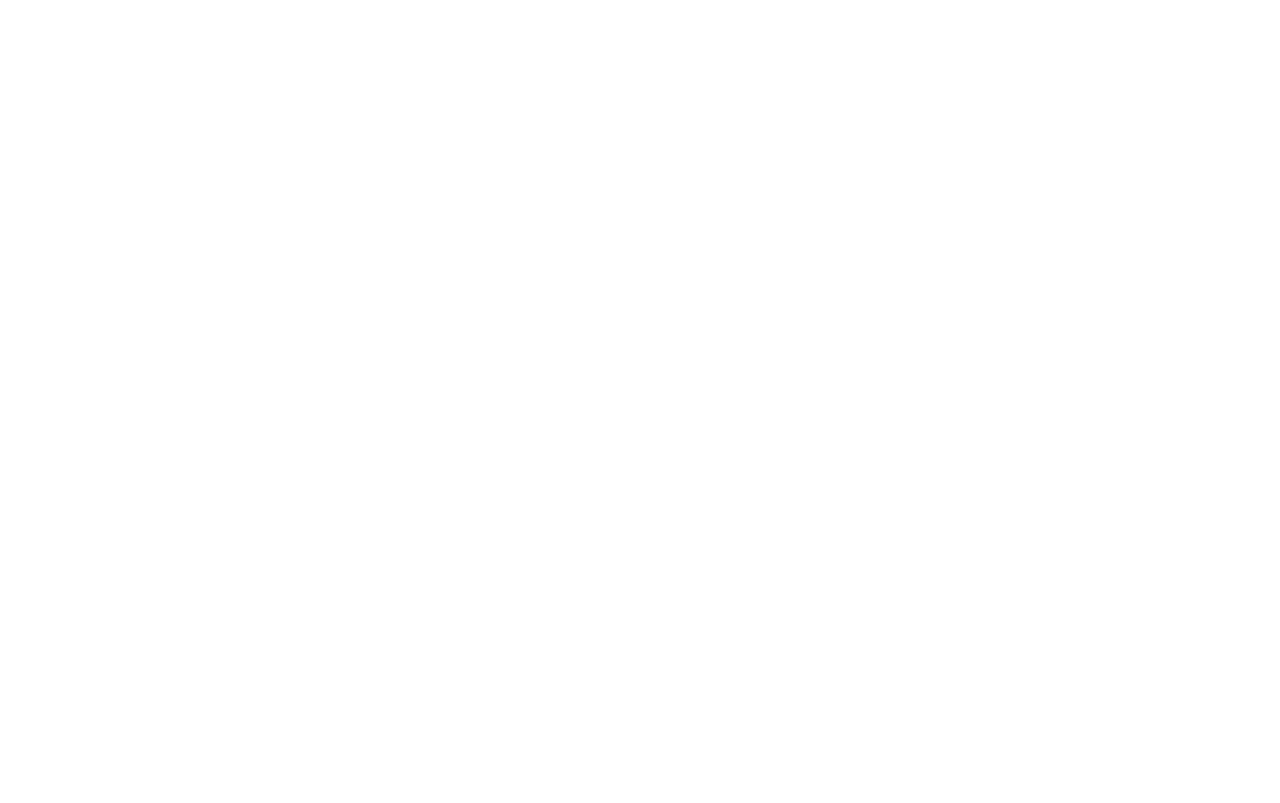
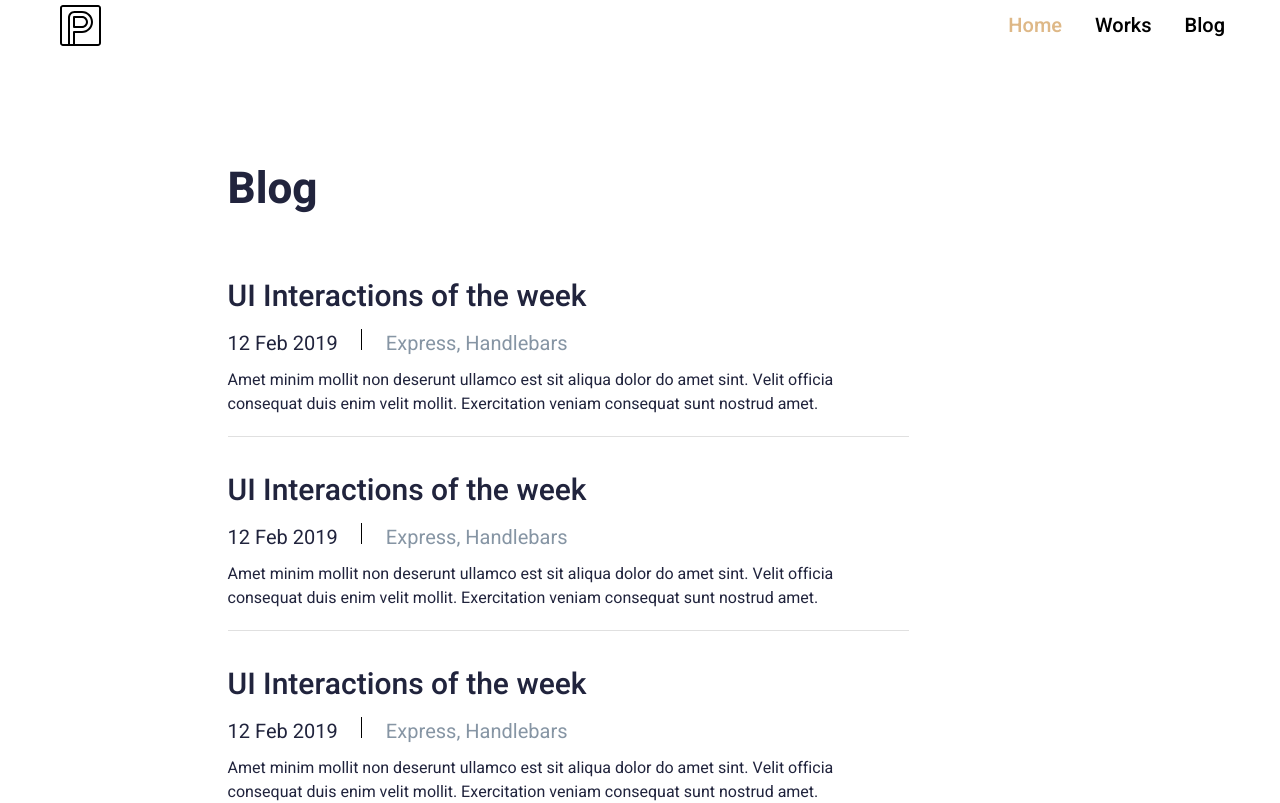
Before and after one commit to SochircaRoman/my-portfolio, a Vue app: page /blog in a window 1280 px wide. Before the commit this address had no page. Shown: the top 803 px of the page. Built offline with nearby package versions, Linux system fonts and the light colour scheme.

Commit message:
Add BlogView

```diff
--- a/src/components/NavBar.vue
+++ b/src/components/NavBar.vue
@@ -35,7 +35,7 @@
           </li>
 
           <li class="header__item">
-            <RouterLink to="/" class="header__link">Blog</RouterLink>
+            <RouterLink to="/blog" class="header__link">Blog</RouterLink>
           </li>
 
         </ul>
--- /dev/null
+++ b/src/components/PostCards.vue
@@ -0,0 +1,29 @@
+<template>
+
+  <div class="blog__content-posts">
+    <PostCard
+    v-for="post in posts"
+    :post="post"
+    :key="post.id"
+    />
+  </div>
+
+</template>
+
+<script>
+import PostCard from './UI/PostCard.vue';
+
+export default {
+  props: {
+      posts: {
+          type: Array,
+          required: true,
+      }
+  },
+  components: { PostCard }
+}
+</script>
+
+<style scoped>
+
+</style>
--- /dev/null
+++ b/src/components/UI/PostCard.vue
@@ -0,0 +1,83 @@
+<template>
+
+  <div class="post">
+    <h3 class="post__title">{{ post.title }}</h3>
+    <div class="post__info">
+      <div class="post__info-date noselect">{{ post.date }}</div>
+      <div class="post__info-line"></div>
+      <div class="post__info-tags noselect">{{ post.tag }}</div>
+    </div>
+    <div class="post__description">{{ post.text }}</div>
+  </div>
+  <div class="blog__post-line"></div>
+
+</template>
+
+<script>
+export default {
+  props: {
+    post: {
+      type: Object,
+      required: true,
+    }
+  }
+}
+
+</script>
+
+<style scoped>
+/* START POST */
+.post {
+  margin-bottom: 20px;
+  transition: 0.2s all;
+  cursor: pointer;
+}
+
+.post__title {
+  font-weight: 500;
+  font-size: 30px;
+  line-height: 44px;
+  margin-bottom: 10px;
+}
+
+.post__info {
+  display: flex;
+  flex-wrap: wrap;
+  justify-content: space-between;
+  max-width: 340px;
+  margin-bottom: 10px;
+}
+
+.post__info-date {
+  font-size: 20px;
+  line-height: 29px;
+}
+
+.post__info-line {
+  border-left: 1px solid #000000;
+  height: 21px;
+}
+
+.post__info-tags {
+  font-size: 20px;
+  line-height: 29px;
+  color: #8695A4;
+}
+
+.post__description {
+  font-size: 16px;
+  line-height: 24px;
+  max-width: 682px;
+}
+
+.post:hover {
+  transform: scale(1.05);
+}
+
+.blog__post-line {
+  border-top: 1px solid #E0E0E0;
+  max-width: 681px;
+  margin-bottom: 32px;
+}
+/* END POST */
+</style>
--- a/src/router/index.js
+++ b/src/router/index.js
@@ -1,6 +1,7 @@
 import { createRouter, createWebHistory } from 'vue-router'
 import HomeView from '../views/HomeView.vue'
 import WorksView from '../views/WorksView.vue'
+import BlogView from '../views/BlogView.vue'
 
 const router = createRouter({
   history: createWebHistory(import.meta.env.BASE_URL),
@@ -14,6 +15,11 @@
       path: '/works',
       name: 'works',
       component: WorksView
+    },
+    {
+      path: '/blog',
+      name: 'blog',
+      component: BlogView
     }
   ]
 })
--- /dev/null
+++ b/src/views/BlogView.vue
@@ -0,0 +1,89 @@
+<script>
+import NavBar from '../components/NavBar.vue'
+import PostCards from '../components/PostCards.vue'
+import FooterBar from '../components/FooterBar.vue'
+
+export default {
+  components: {
+    NavBar,
+    PostCards,
+    FooterBar
+  },
+  data() {
+    return {
+      posts: [
+        {
+          id: 0,
+          title: "UI Interactions of the week",
+          date: "12 Feb 2019",
+          tag: "Express, Handlebars",
+          text: "Amet minim mollit non deserunt ullamco est sit aliqua dolor do amet sint. Velit officia consequat duis enim velit mollit. Exercitation veniam consequat sunt nostrud amet."
+        },
+        {
+          id: 1,
+          title: "UI Interactions of the week",
+          date: "12 Feb 2019",
+          tag: "Express, Handlebars",
+          text: "Amet minim mollit non deserunt ullamco est sit aliqua dolor do amet sint. Velit officia consequat duis enim velit mollit. Exercitation veniam consequat sunt nostrud amet."
+        },
+        {
+          id: 2,
+          title: "UI Interactions of the week",
+          date: "12 Feb 2019",
+          tag: "Express, Handlebars",
+          text: "Amet minim mollit non deserunt ullamco est sit aliqua dolor do amet sint. Velit officia consequat duis enim velit mollit. Exercitation veniam consequat sunt nostrud amet."
+        },
+        {
+          id: 3,
+          title: "UI Interactions of the week",
+          date: "12 Feb 2019",
+          tag: "Express, Handlebars",
+          text: "Amet minim mollit non deserunt ullamco est sit aliqua dolor do amet sint. Velit officia consequat duis enim velit mollit. Exercitation veniam consequat sunt nostrud amet."
+        }
+      ]
+    }
+  }
+}
+
+</script>
+
+<template>
+
+  <NavBar/>
+
+  <main class="main">
+    <section class="blog">
+      <div class="wrapper">
+        <div class="blog__content">
+
+          <div class="blog__content-title">
+            <h2 class="title">Blog</h2>
+          </div>
+
+          <PostCards
+            :posts="posts"
+          />
+
+        </div>
+      </div>
+    </section>
+  </main>
+
+  <FooterBar />
+
+</template>
+
+<style scoped>
+/* START BLOG */
+.blog {
+  padding-top: 160px;
+}
+
+.blog__content-title .title {
+  font-weight: 700;
+  font-size: 44px;
+  line-height: 60px;
+  margin-bottom: 55px;
+}
+/* END BLOG */
+</style>
```
Also changed, not shown: src/components/UI/WorkCard.vue (indentation only).
